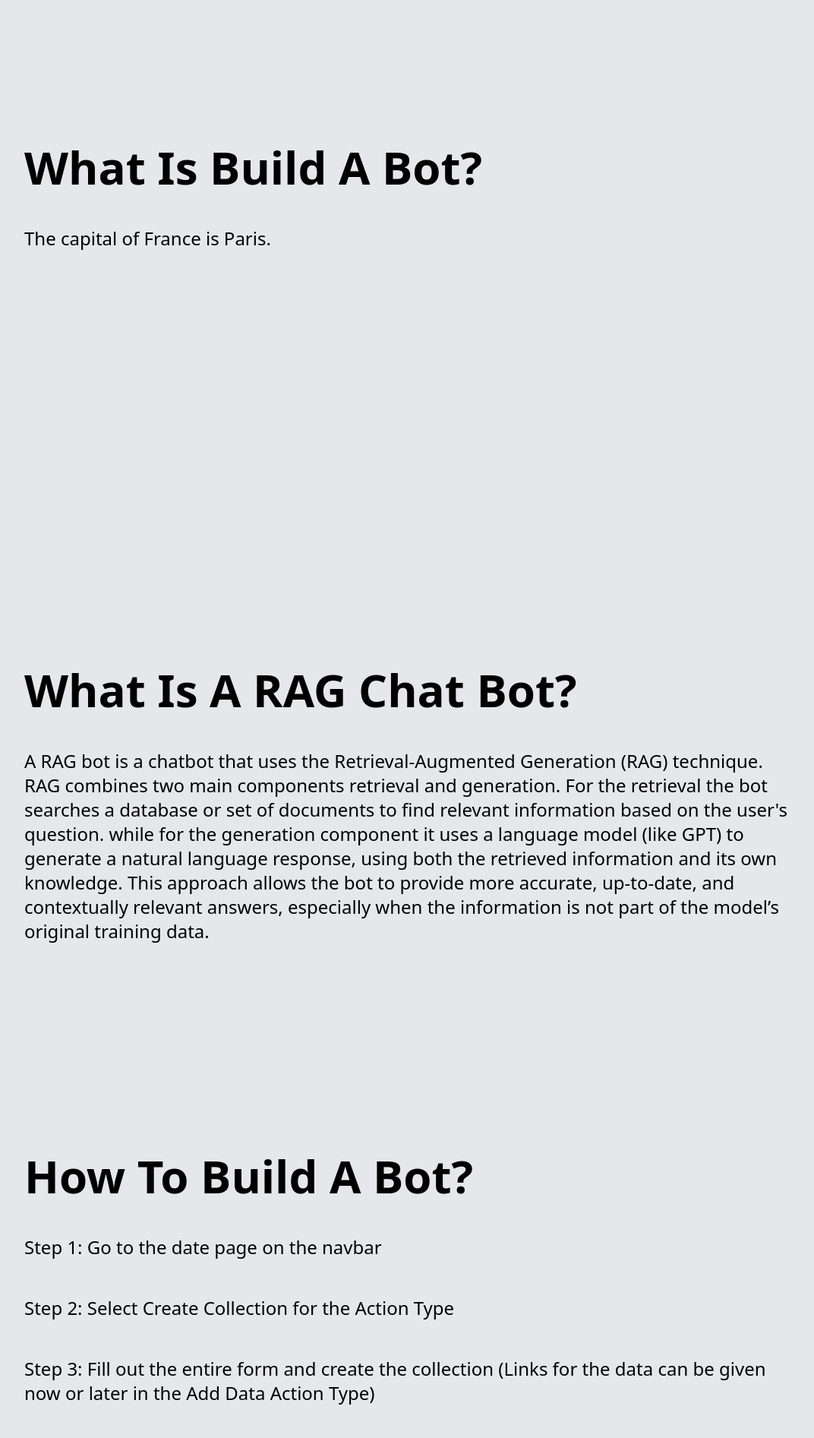
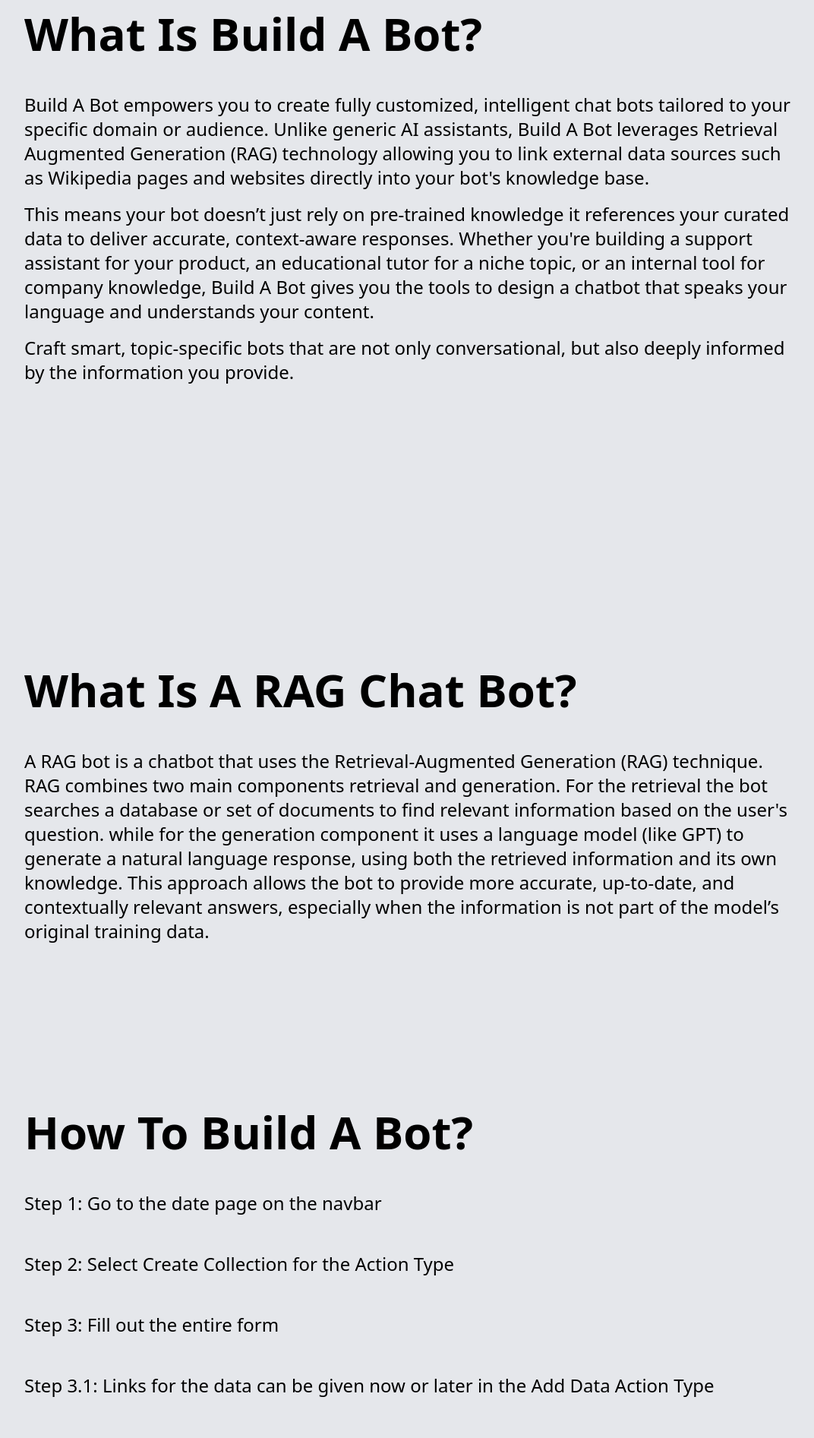
Before and after one commit to Tarif24/Build_A_Bot_Frontend, a React (Vite) app: page / in a window 1280 px wide. Shown: the part 940-2833 px from the top of the page at 76% size, without its empty margins (96-1168 px from the left). Built offline with nearby package versions, Linux system fonts and the light colour scheme.

Commit message:
Added a description and in depth detail on how to upload context data

```diff
--- a/src/components/Question.jsx
+++ b/src/components/Question.jsx
@@ -1,13 +1,19 @@
 import React from "react";
 
-const Question = ({ question, answer }) => {
+const Question = ({ question, answers = [] }) => {
     return (
         <div className="flex flex-col justify-center items-center w-full h-[100vh] min-h-fit bg-gray-200">
             <div className="flex flex-col justify-center gap-12 items-center w-[80%] min-h-fit">
                 <h1 className="text-6xl font-semibold text-left w-full">
                     {question}
                 </h1>
-                <h1 className="text-2xl text-left w-full">{answer}</h1>
+                <div className="flex flex-col w-full gap-4">
+                    {answers.map((answer, index) => (
+                        <h1 key={index} className="text-2xl text-left w-full">
+                            {answer}
+                        </h1>
+                    ))}
+                </div>
             </div>
         </div>
     );
--- a/src/pages/HomePage.jsx
+++ b/src/pages/HomePage.jsx
@@ -9,19 +9,27 @@ const HomePage = () => {
 
             <Question
                 question="What Is Build A Bot?"
-                answer="The capital of France is Paris."
+                answers={[
+                    "Build A Bot empowers you to create fully customized, intelligent chat bots tailored to your specific domain or audience. Unlike generic AI assistants, Build A Bot leverages Retrieval Augmented Generation (RAG) technology allowing you to link external data sources such as Wikipedia pages and websites directly into your bot's knowledge base.",
+                    "This means your bot doesn’t just rely on pre-trained knowledge it references your curated data to deliver accurate, context-aware responses. Whether you're building a support assistant for your product, an educational tutor for a niche topic, or an internal tool for company knowledge, Build A Bot gives you the tools to design a chatbot that speaks your language and understands your content.",
+                    "Craft smart, topic-specific bots that are not only conversational, but also deeply informed by the information you provide.",
+                ]}
             />
 
             <Question
                 question="What Is A RAG Chat Bot?"
-                answer="A RAG bot is a chatbot that uses the Retrieval-Augmented Generation (RAG) technique. RAG combines two main components retrieval and generation. For the retrieval the bot searches a database or set of documents to find relevant information based on the user's question. while for the generation component it uses a language model (like GPT) to generate a natural language response, using both the retrieved information and its own knowledge. This approach allows the bot to provide more accurate, up-to-date, and contextually relevant answers, especially when the information is not part of the model’s original training data."
+                answers={[
+                    "A RAG bot is a chatbot that uses the Retrieval-Augmented Generation (RAG) technique. RAG combines two main components retrieval and generation. For the retrieval the bot searches a database or set of documents to find relevant information based on the user's question. while for the generation component it uses a language model (like GPT) to generate a natural language response, using both the retrieved information and its own knowledge. This approach allows the bot to provide more accurate, up-to-date, and contextually relevant answers, especially when the information is not part of the model’s original training data.",
+                ]}
             />
 
             <HowToSteps
                 listOfSteps={[
                     "Step 1: Go to the date page on the navbar",
                     "Step 2: Select Create Collection for the Action Type",
-                    "Step 3: Fill out the entire form and create the collection (Links for the data can be given now or later in the Add Data Action Type)",
+                    "Step 3: Fill out the entire form",
+                    "Step 3.1: Links for the data can be given now or later in the Add Data Action Type",
+                    "Step 3.2: The links given will be scrapped and used as the context so please include relevant links to your specialization",
                     "Step 4: After the collection has been created and all your data has been added, go to the Chat Bot page on the navbar",
                     "Step 5: Select the collection you want to use for the bot",
                     "Step 6: Now you can ask the bot any question related to the data in the collection",
```
